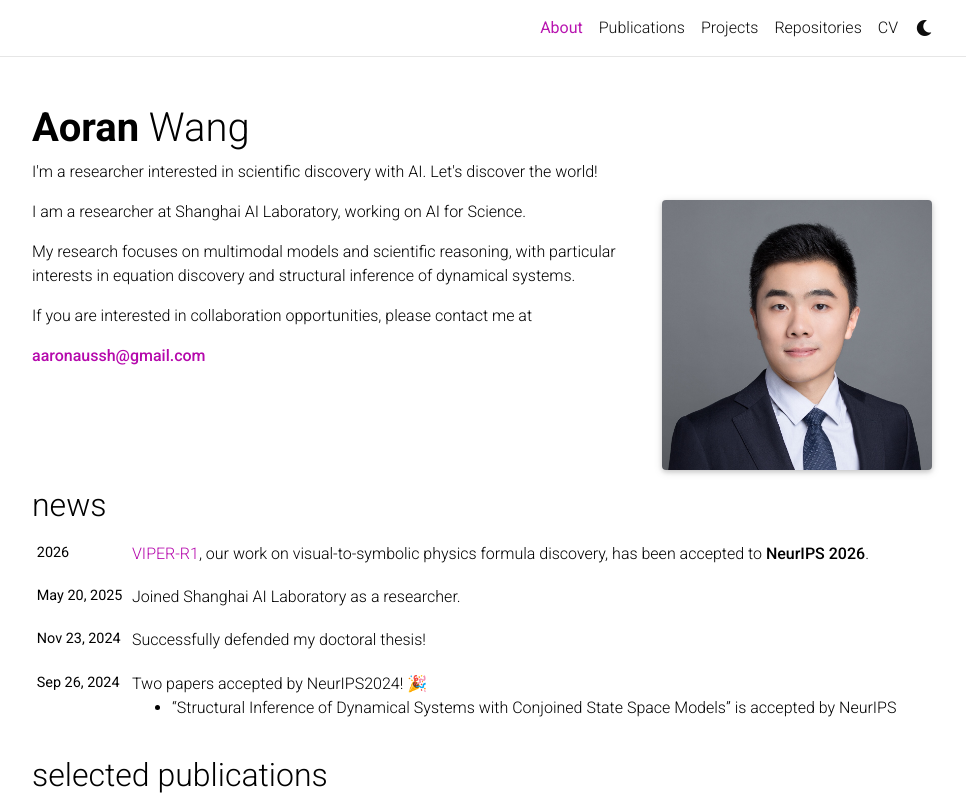
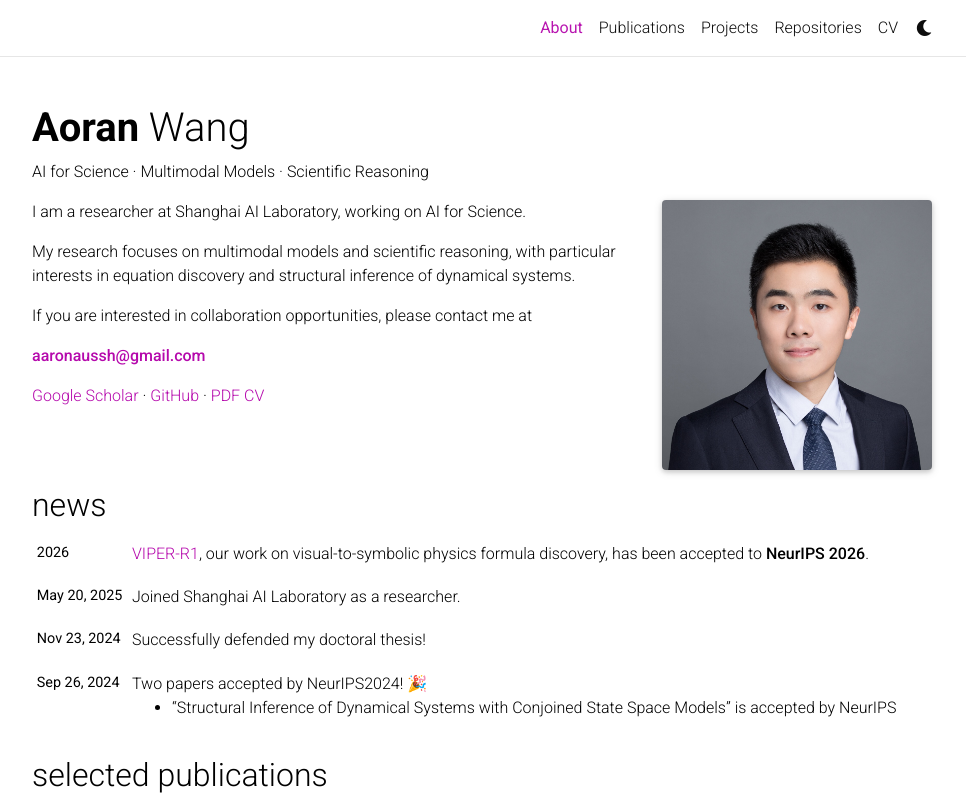
Before and after one commit to wang422003/wang422003.github.io, a Jekyll site: the page built from _pages/about.md, in a window 1280 px wide and 1096 px high, cut to the strip 0-807 px from the top of the window. Shown: the whole strip, without its empty margins (158-1124 px from the left). Built offline with Jekyll 4.4.1, drawn with Linux system fonts in a browser that asks for light colours; emoji names are drawn with the system emoji font; comment, search, counter and statistics services are not loaded; a style sheet for code colours, icons or effects is not loaded.

Commit message:
Polish homepage tagline, profile links, and selected authors

```diff
--- a/_layouts/bib.html
+++ b/_layouts/bib.html
@@ -31,6 +31,9 @@
           <div class="title">{{entry.title}}</div>
           <!-- Author -->
           <div class="author">
+          {% if entry.selected %}
+            {% include selected_authors.html authors=entry.author_array key=entry.key %}
+          {% else %}
           {% assign author_array_size = entry.author_array | size %}
 
           {% assign author_array_limit = author_array_size %}
@@ -106,7 +109,7 @@
                 "
             >{{more_authors_hide}}</button>
           {%- endif -%}
-
+          {% endif %}
           </div>
 
           <!-- Journal/Book title and date -->
--- a/_pages/about.md
+++ b/_pages/about.md
@@ -2,7 +2,7 @@
 layout: about
 title: About
 permalink: /
-subtitle: [ I'm a researcher interested in scientific discovery with AI. Let's discover the world! ]
+subtitle: AI for Science · Multimodal Models · Scientific Reasoning
 
 profile:
   align: right
@@ -21,3 +21,12 @@ My research focuses on multimodal models and scientific reasoning, with particul
 If you are interested in collaboration opportunities, please contact me at
 
 **[{{ site.email }}](mailto:{{ site.email }})**
+
+{% assign cv_page = site.pages | where: "permalink", "/cv/" | first %}
+<p class="profile-links">
+  <a href="https://scholar.google.com/citations?user={{ site.scholar_userid }}">Google Scholar</a>
+  <span aria-hidden="true">·</span>
+  <a href="https://github.com/{{ site.github_username }}">GitHub</a>
+  <span aria-hidden="true">·</span>
+  <a href="{{ cv_page.cv_pdf | prepend: '/assets/pdf/' | relative_url }}" download>PDF CV</a>
+</p>
--- a/_sass/_base.scss
+++ b/_sass/_base.scss
@@ -523,9 +523,12 @@ footer.sticky-bottom {
               text-decoration: none;
           }
         }
-        > em {
+        > em, .self-author {
           border-bottom: 1px solid;
           font-style: normal;
+        }
+        .self-author {
+          font-weight: 700;
         }
         > button.more-authors {
           display: inline-block;
--- a/assets/js/common.js
+++ b/assets/js/common.js
@@ -5,5 +5,14 @@ $(document).ready(function() {
     $('a.bibtex').click(function() {
         $(this).parent().parent().find(".bibtex.hidden").toggleClass('open');
     });
+    $('.selected-authors-toggle').click(function() {
+        var button = $(this);
+        var expanded = button.attr('aria-expanded') === 'true';
+        var authors = button.closest('.author');
+        authors.find('.authors-compact').prop('hidden', !expanded);
+        authors.find('.authors-expanded').prop('hidden', expanded);
+        button.attr('aria-expanded', !expanded);
+        button.text(expanded ? button.attr('data-collapsed-label') : 'Show fewer authors');
+    });
     $('a').removeClass('waves-effect waves-light');
 });
```
Also changed, not shown: _includes/selected_authors.html (added, +61 -0 lines).
